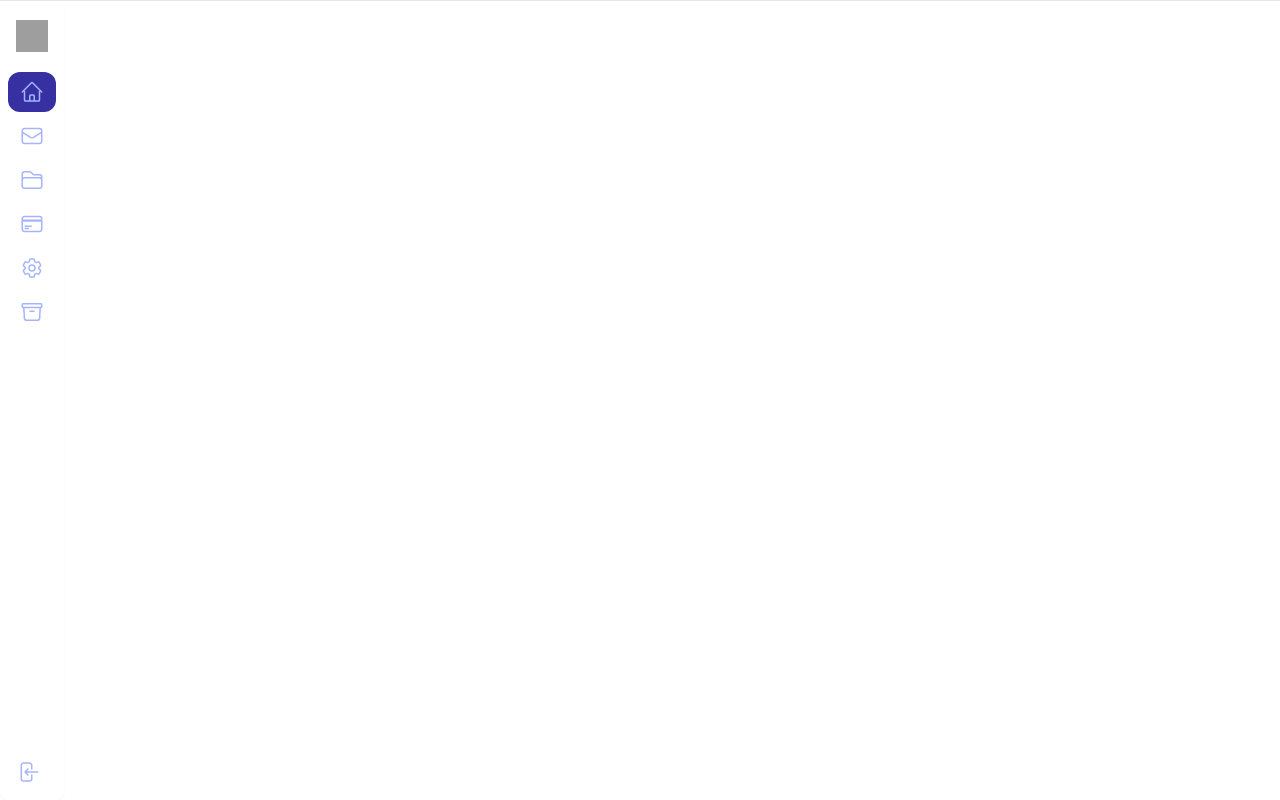
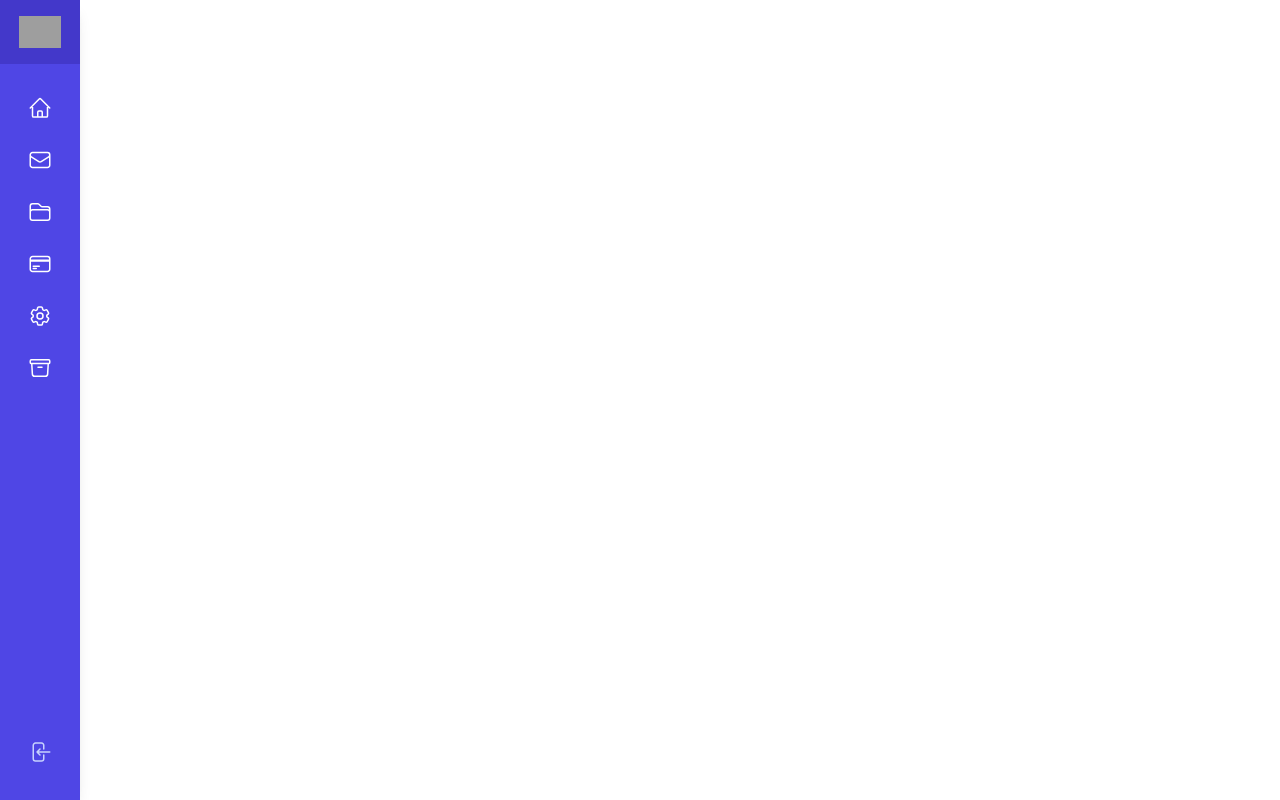
Before and after one commit to kingdanie/intime, a Next.js app: page /layout in a window 1280 px wide. Built offline with nearby package versions, Linux system fonts and the light colour scheme; grey boxes are pictures that could not be loaded.

Commit message:
modified layout one

```diff
--- a/pages/layout.tsx
+++ b/pages/layout.tsx
@@ -3,6 +3,7 @@ import Sidebar from "./components/sidebar";
 import { Fragment, useState } from "react";
 import { Bars3Icon } from "@heroicons/react/24/outline";
 import TopBar from "./components/topbar";
+import SideBar2 from "./components/sidebar2";
 
 export default function RootLayout({
   // Layouts must accept a children prop.
@@ -14,10 +15,10 @@ export default function RootLayout({
   const [sidebarOpen, setSidebarOpen] = useState(false);
   return (
 <div className="flex h-screen">
-        <Sidebar sidebarOpen={sidebarOpen} setSidebarOpen={setSidebarOpen} />
+        <SideBar2 sidebarOpen={sidebarOpen} setSidebarOpen={setSidebarOpen} />
           <div className="flex flex-1 flex-col h-screen">
      <TopBar setSidebarOpen={() => setSidebarOpen(true)}/>
-            <main className="min-w-0 flex-1 border-t border-gray-200 lg:flex">
+            <main className="overflow-y-scroll">
               {/* Primary column */}
               {children}
             </main>
```
